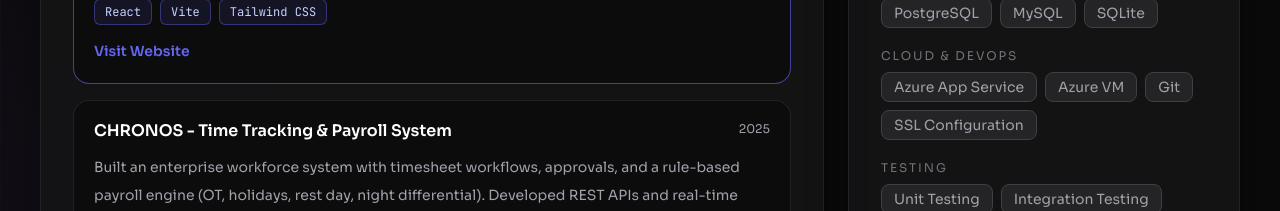
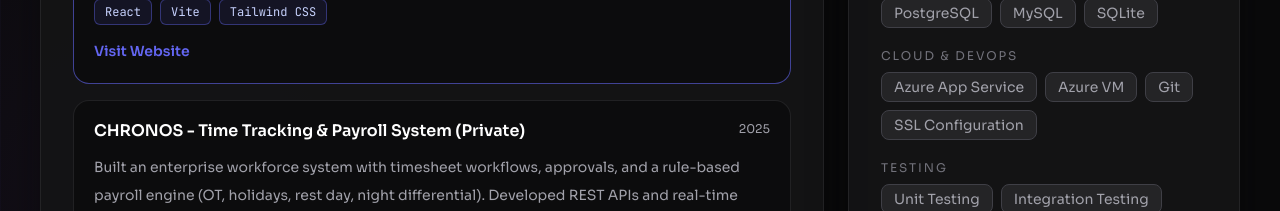
Before and after one commit to MsLovely-dev/lovely-chavez-portfolio, a React (Vite) app: page / in a window 1280 px wide. Shown: the part 1320-1531 px from the top of the page. Built offline with nearby package versions, Linux system fonts and the light colour scheme.

Commit message:
C 20260420 Fixed Title

```diff
--- a/src/data/portfolioData.js
+++ b/src/data/portfolioData.js
@@ -1,6 +1,6 @@
 export const projects = [
   {
-    title: 'CHRONOS - Time Tracking & Payroll System',
+    title: 'CHRONOS - Time Tracking & Payroll System (Private)',
     year: 2025,
     points: [
       'Built an enterprise workforce system with timesheet workflows, approvals, and a rule-based payroll engine (OT, holidays, rest day, night differential). Developed REST APIs and real-time notifications using Django Channels, integrated with Microsoft Teams, and deployed on Azure with comprehensive testing for reliability.',
```
